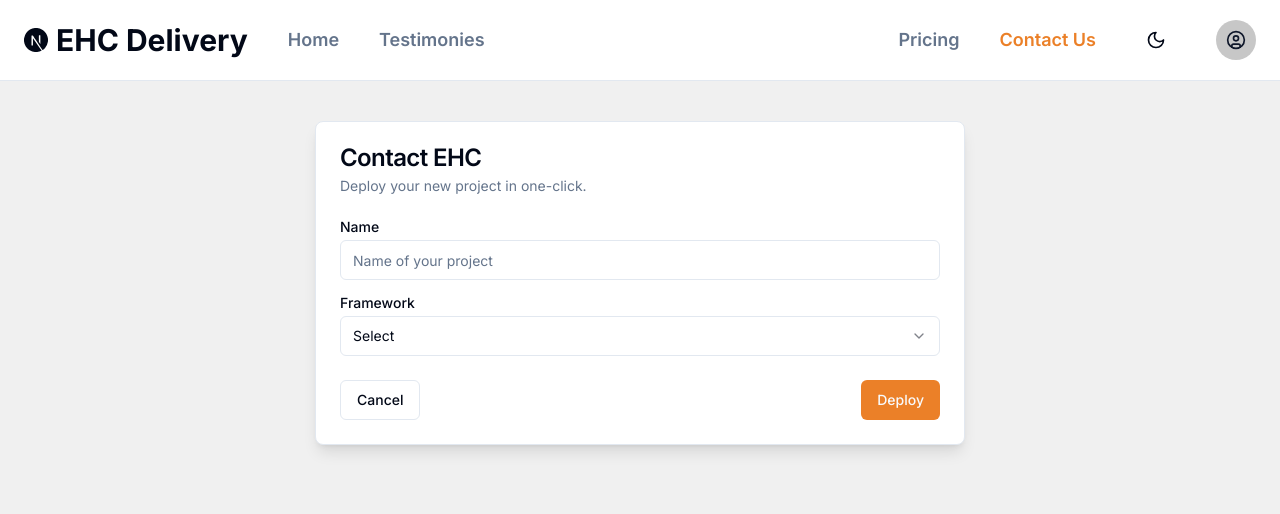
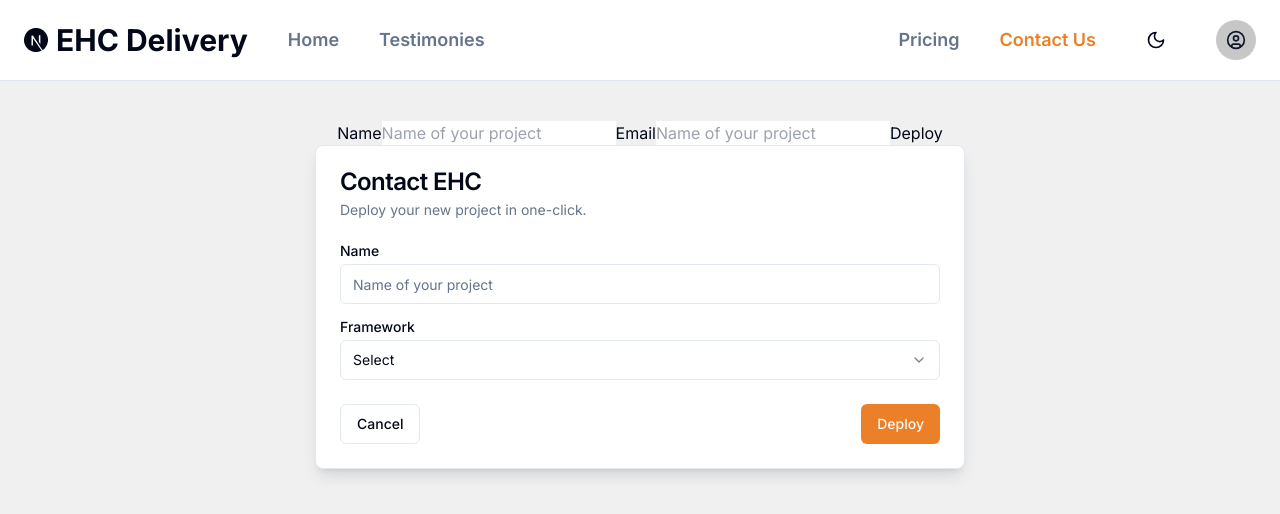
Before and after one commit to oleivahn/ehc-paytracker, a Next.js app: page /contactUs in a window 1280 px wide. Shown: the top 514 px of the page. Built offline with nearby package versions, Linux system fonts and the light colour scheme.

Commit message:
Server action connected

```diff
--- /dev/null
+++ b/app/actions/handleContactForm.ts
@@ -0,0 +1,9 @@
+"use server";
+
+export const handleContactForm = async (formData: any) => {
+  const name = formData.get("name");
+  const email = formData.get("email");
+
+  console.log("name", name);
+  console.log("email", email);
+};
--- a/app/contactUs/page.tsx
+++ b/app/contactUs/page.tsx
@@ -1,3 +1,4 @@
+"use client";
 import * as React from "react";
 
 import { Button } from "@/components/ui/button";
@@ -19,10 +20,44 @@ import {
   SelectValue,
 } from "@/components/ui/select";
 import Link from "next/link";
+import { useFormState } from "react-dom";
+
+import { handleContactForm } from "../actions/handleContactForm";
 
 export default function ContactUs() {
+  // - Easy way to handle form state with Server Actions
+  // Example 1: This FormData is a built-in browser API, not one I defined
+  function formAction(formData: FormData) {
+    console.log("📗 LOG [ formData ]:", formData);
+    handleContactForm(formData);
+  }
+
+  // Example 2: Harder way - This is an example of a form submission in React using the onSubmit event handler
+  async function formSubmit(event: React.FormEvent<HTMLFormElement>) {
+    event.preventDefault(); // Prevent the form from submitting normally
+    const formData = new FormData(event.currentTarget); // Create a FormData instance from the form
+    handleContactForm(formData);
+  }
+
   return (
     <div className="mt-10 flex flex-col items-center px-4">
+      <form
+        action={formAction}
+        // onSubmit={formSubmit}
+      >
+        <label htmlFor="name">Name</label>
+        <input id="name" name="name" placeholder="Name of your project" />
+        <label htmlFor="email">Email</label>
+        <input id="email" name="email" placeholder="Name of your project" />
+        {/* <label htmlFor="framework">Framework</label>
+        <select id="framework">
+          <option value="next">Next.js</option>
+          <option value="sveltekit">SvelteKit</option>
+          <option value="astro">Astro</option>
+          <option value="nuxt">Nuxt.js</option>
+        </select> */}
+        <button type="submit">Deploy</button>
+      </form>
       <Card className="w-full shadow-lg dark:bg-darker md:w-[650px]">
         <CardHeader>
           <CardTitle>Contact EHC</CardTitle>
@@ -31,11 +66,16 @@ export default function ContactUs() {
           </CardDescription>
         </CardHeader>
         <CardContent>
+          {/* TODO: Implement the actual shadcn form here */}
           <form>
             <div className="grid w-full items-center gap-4">
               <div className="flex flex-col space-y-1.5">
                 <Label htmlFor="name">Name</Label>
-                <Input id="name" placeholder="Name of your project" />
+                <Input
+                  id="name"
+                  name="name"
+                  placeholder="Name of your project"
+                />
               </div>
               <div className="flex flex-col space-y-1.5">
                 <Label htmlFor="framework">Framework</Label>
@@ -56,9 +96,9 @@ export default function ContactUs() {
         </CardContent>
         <CardFooter className="flex justify-between">
           <Button variant="outline">Cancel</Button>
-          <Link href="/">
-            <Button>Deploy</Button>
-          </Link>
+          {/* <Link href="/"> */}
+          <Button type="submit">Deploy</Button>
+          {/* </Link> */}
         </CardFooter>
       </Card>
     </div>
--- a/package.json
+++ b/package.json
@@ -29,8 +29,8 @@
   },
   "devDependencies": {
     "@types/node": "^20",
-    "@types/react": "^18",
-    "@types/react-dom": "^18",
+    "@types/react": "^18.3.2",
+    "@types/react-dom": "^18.3.0",
     "eslint": "^8",
     "eslint-config-next": "14.2.3",
     "postcss": "^8",
```
Also changed, not shown: 1 other file (tests, documents, lock files or other folders).
